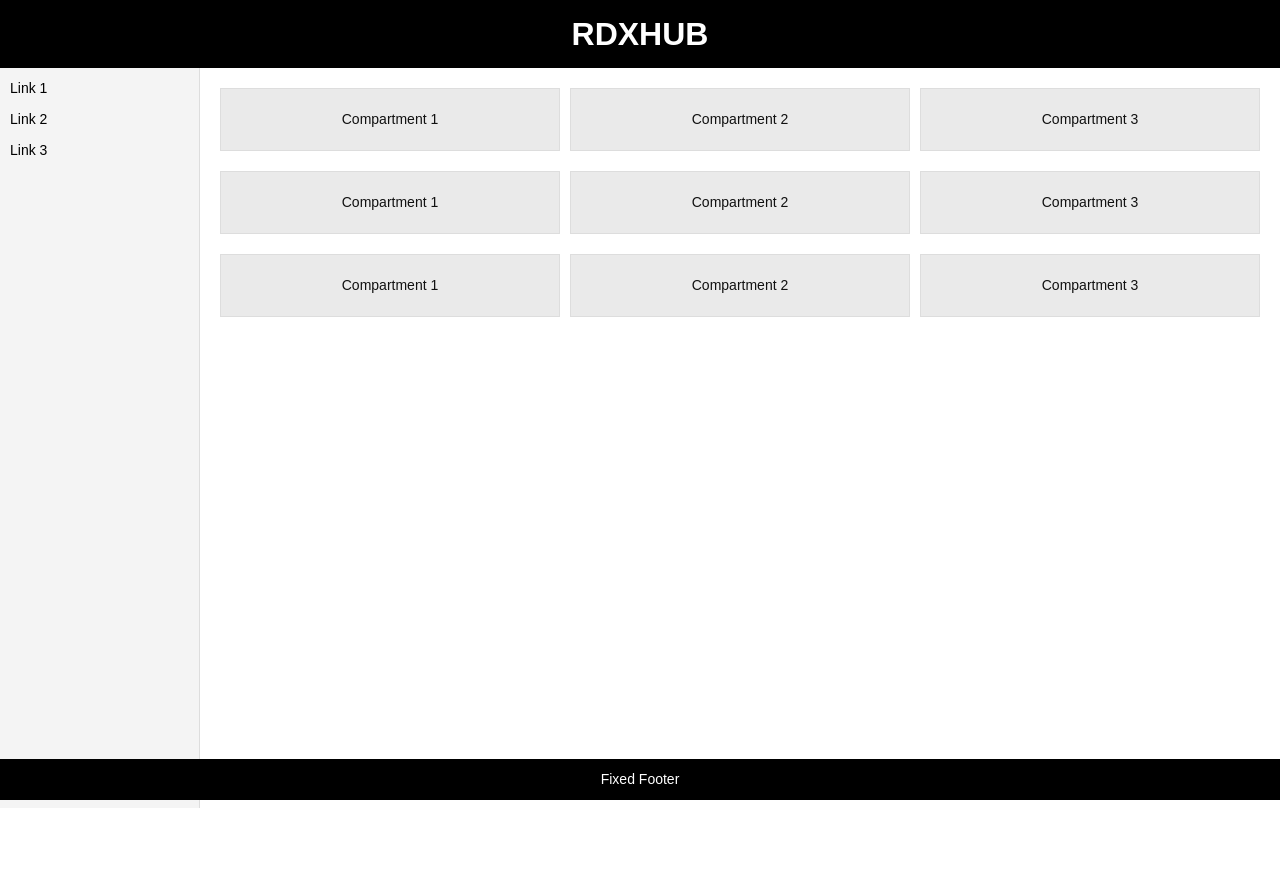
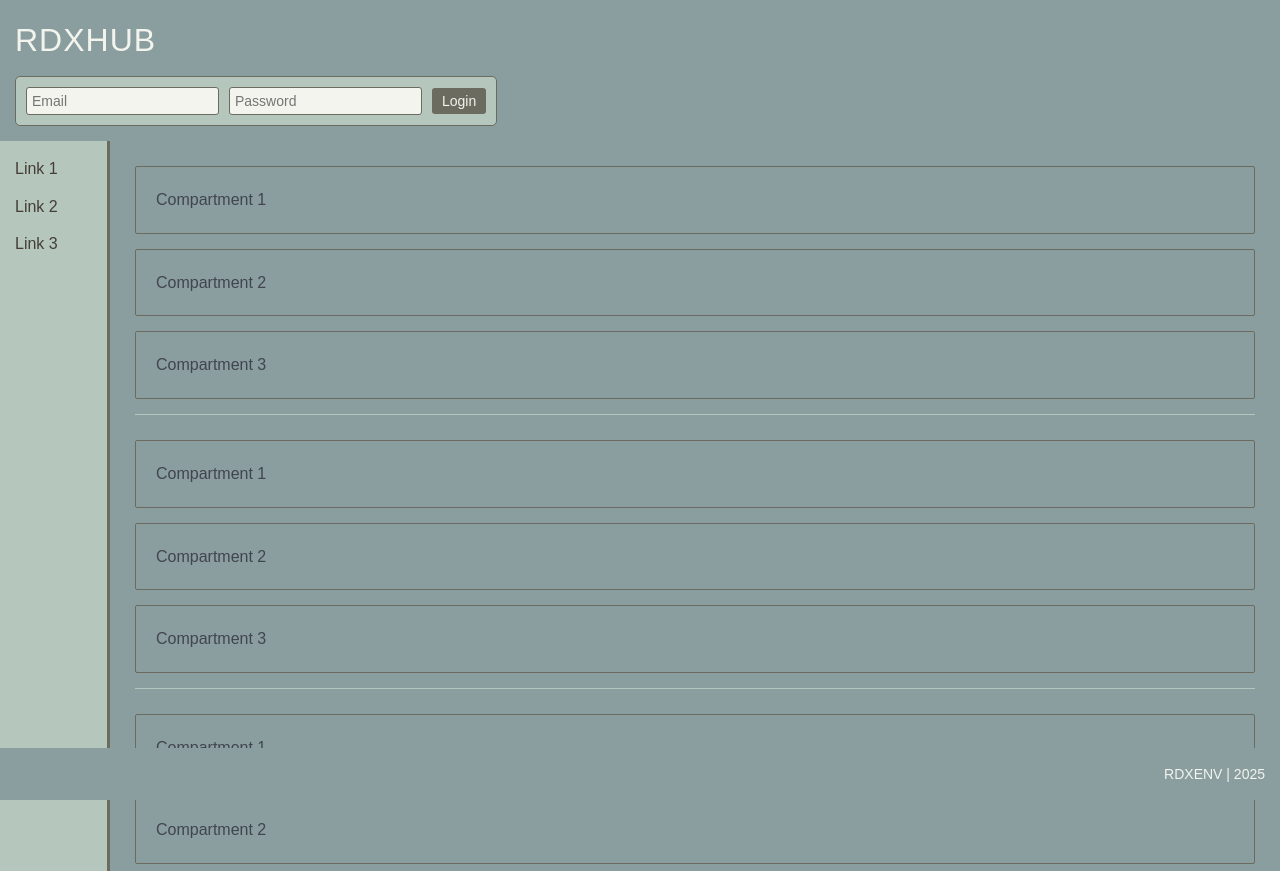
Before and after one commit to XUDOR/0RDXHUB, a plain HTML site: page index.html in a window 1280 px wide. Before the commit the page ends 808 px from the top, so only its background shows below. Drawn offline with Linux system fonts and the light colour scheme.

Commit message:
refector --style  & index

```diff
--- a/index.html
+++ b/index.html
@@ -8,8 +8,14 @@
 </head>
 <body>
   <header class="header">
-    <h1>RDXHUB</h1>
+    <h1 class="TitleTAG">RDXHUB</h1>
+    <form class="login-form" action="/login" method="POST">
+      <input type="email" placeholder="Email" name="email" required>
+      <input type="password" placeholder="Password" name="password" required>
+      <button type="submit">Login</button>
+    </form>
   </header>
+
 
   <div class="container">
     <aside class="sidebar">
@@ -42,7 +48,7 @@
   </div>
 
   <footer class="footer">
-    <p>Fixed Footer</p>
+    <p>RDXENV | 2025</p>
   </footer>
 
   <script src="script.js"></script>
--- a/styles.css
+++ b/styles.css
@@ -6,25 +6,49 @@
 }
 
 body {
-  font-family: Arial, sans-serif;
-  line-height: 1.5;
-  color: #111;
-  background-color: #fff;
+  font-family: 'Futura', 'Arial', sans-serif;
+  font-weight: 300;
+  line-height: 1.6;
+  color: #443E35; /* Old Moss */
+
 }
 
 header {
-  background: #000;
-  color: #fff;
-  padding: 10px;
-  text-align: center;
-  font-weight: bold;
+  display: flex;
+  flex-wrap: wrap;
+  justify-content: space-between;
+  align-items: center;
+  background: #8A9EA0; /* Model Plane */
+  color: #f2f4ed;
+  padding: 15px;
+  font-weight: lighter;
+  letter-spacing: 1px;
+}
+
+header .TitleTAG {
+  flex: 1 100%;
+  text-align: left;
+  font-weight: 500;
+  margin-bottom: 10px;
+}
+
+header .nav {
+  display: flex;
+  flex: 1;
+  justify-content: flex-start;
+  gap: 20px;
+}
+
+header .login {
+  flex: 1;
+  margin-left: auto;
 }
 
 footer {
-  background: #000;
-  color: #fff;
-  text-align: center;
-  padding: 10px;
+  background: #8A9EA0; /* Model Plane */
+  color: #f2f4ed;
+  text-align: right;
+  padding: 15px;
   font-size: 14px;
   position: fixed;
   bottom: 0;
@@ -33,14 +57,14 @@ footer {
 
 .container {
   display: flex;
-  height: calc(100vh - 60px); /* Account for header and footer height */
+  height: calc(100vh - 70px); /* Account for header and footer height */
 }
 
 .sidebar {
-  background: #f4f4f4;
-  width: 200px;
-  padding: 10px;
-  border-right: 1px solid #ddd;
+  background: #B5C6BD; /* Mushroom */
+  width: 110px; /* Reduced width */
+  padding: 15px;
+  border-right: 3px solid #6B6B5F;
 }
 
 .sidebar ul {
@@ -48,30 +72,88 @@ footer {
 }
 
 .sidebar a {
-  color: #000;
+  color: #443E35; /* Old Moss */
   text-decoration: none;
   display: block;
-  margin-bottom: 10px;
-  font-size: 14px;
+  margin-bottom: 12px;
+  font-size: 16px;
+  font-weight: 500;
 }
 
 .main {
   flex: 1;
-  padding: 20px;
+  padding: 25px;
   overflow-y: auto;
+  background: #8A9EA0; /* Subtle Light */
+
 }
 
 .grid-item {
   display: grid;
-  grid-template-columns: 1fr 1fr 1fr;
-  gap: 10px;
-  margin-bottom: 20px;
+  grid-template-columns: 1fr; /* Single column for responsive */
+  gap: 15px;
+  padding-bottom: 15px;
+  margin-bottom: 25px;
+  border-bottom: 1px solid #B5C6BD;
 }
 
 .compartment {
-  background: #eaeaea;
+  background: #8A9EA0; /* Model Plane */
   padding: 20px;
-  text-align: center;
+  text-align: left;
+  font-size: 16px;
+  font-weight: 100;
+  border: 1px solid #6B6B5F;
+  color: #41454D;
+  border-radius: 2px;
+}
+
+.login-form {
+  display: flex;
+  gap: 10px;
+  align-items: center;
+  background: #B5C6BD; /* Mushroom */
+  padding: 10px;
+  border-radius: 5px;
+  border: 1px solid #6B6B5F;
+}
+
+.login-form input {
+  padding: 5px;
+  border: 1px solid #6B6B5F;
+  border-radius: 3px;
   font-size: 14px;
-  border: 1px solid #ddd;
+  background-color: #f2f4ed;
+  color: #443E35;
 }
+
+.login-form button {
+  padding: 5px 10px;
+  background: #6B6B5F;
+  color: #f2f4ed;
+  border: none;
+  border-radius: 3px;
+  font-size: 14px;
+  cursor: pointer;
+  transition: background 0.3s;
+}
+
+.login-form button:hover {
+  background: #443E35;
+}
+
+@media (max-width: 768px) {
+  .container {
+    flex-direction: column;
+  }
+
+  .sidebar {
+    width: 100%;
+    border-right: none;
+    border-bottom: 3px solid #6B6B5F;
+  }
+
+  .grid-item {
+    grid-template-columns: 1fr;
+  }
+}
```
